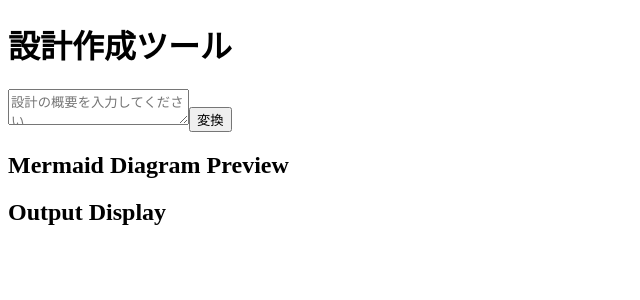
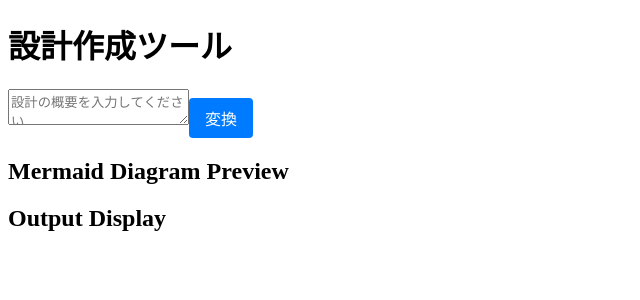
Before and after one commit to Kei-TAKAHATA/design_detailer, a React (Create React App) app in the folder frontend/: page / in a window 1280 px wide. Shown: the top 300 px of the page, without its empty margins (0-640 px from the left). Built offline with nearby package versions, Linux system fonts and the light colour scheme.

Commit message:
[feature]Buttonコンポーネントの追加

```diff
--- a/frontend/src/components/DesignForm/DesignForm.tsx
+++ b/frontend/src/components/DesignForm/DesignForm.tsx
@@ -1,11 +1,12 @@
 import React from 'react';
 import { DesignFormProps } from './types';
+import { Button } from '../common/Button';
 
 export const DesignForm: React.FC<DesignFormProps> = ({ onSubmit }) => {
   return (
     <div>
       <textarea placeholder="設計の概要を入力してください"></textarea>
-      <button>変換</button>
+      <Button onClick={() => {}}>変換</Button>
     </div>
   );
 };
--- /dev/null
+++ b/frontend/src/components/common/Button/Button.tsx
@@ -0,0 +1,11 @@
+import React from 'react';
+import { ButtonProps } from './types';
+import { ButtonContainer } from './styles';
+
+export const Button: React.FC<ButtonProps> = ({ children, onClick }) => {
+  return (
+    <ButtonContainer onClick={onClick}>
+      {children}
+    </ButtonContainer>
+  );
+};
--- /dev/null
+++ b/frontend/src/components/common/Button/index.tsx
@@ -0,0 +1 @@
+export { Button } from './Button';
--- /dev/null
+++ b/frontend/src/components/common/Button/styles.ts
@@ -0,0 +1,27 @@
+import styled from 'styled-components';
+
+// export const ButtonContainer = styled.button`
+//   background-color: #007bff;
+//   color: #fff;
+//   padding: 10px 20px;
+//   border: none;
+//   border-radius: 5px;
+//   cursor: pointer;
+//   &:hover {
+//     background-color: #0056b3;
+//   }
+// `;
+
+export const ButtonContainer = styled.button`
+  background-color: #007bff;
+  color: white;
+  padding: 0.5rem 1rem;
+  border: none;
+  border-radius: 4px;
+  cursor: pointer;
+  font-size: 1rem;
+
+  &:hover {
+    background-color: #0056b3;
+  }
+`;
--- /dev/null
+++ b/frontend/src/components/common/Button/types.ts
@@ -0,0 +1,4 @@
+export type ButtonProps = {
+  children: React.ReactNode;
+  onClick: () => void;
+};
```
